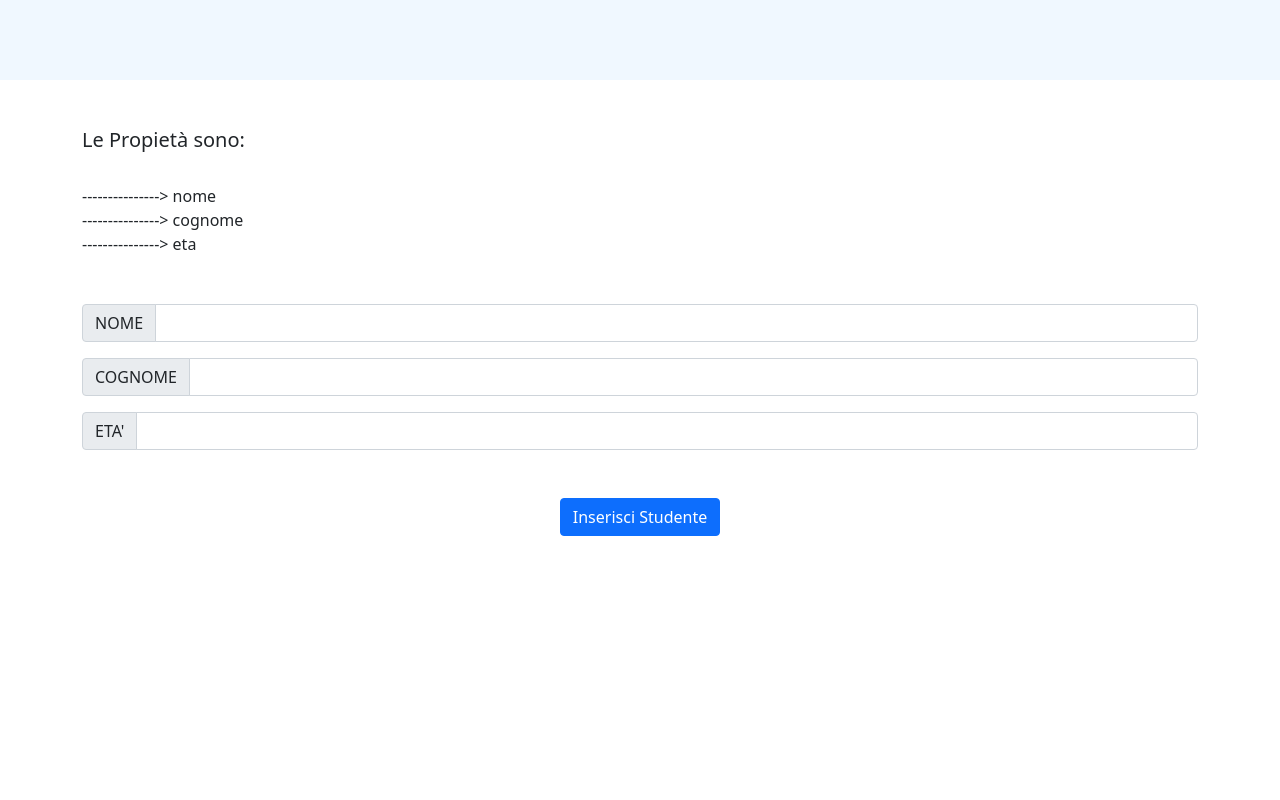
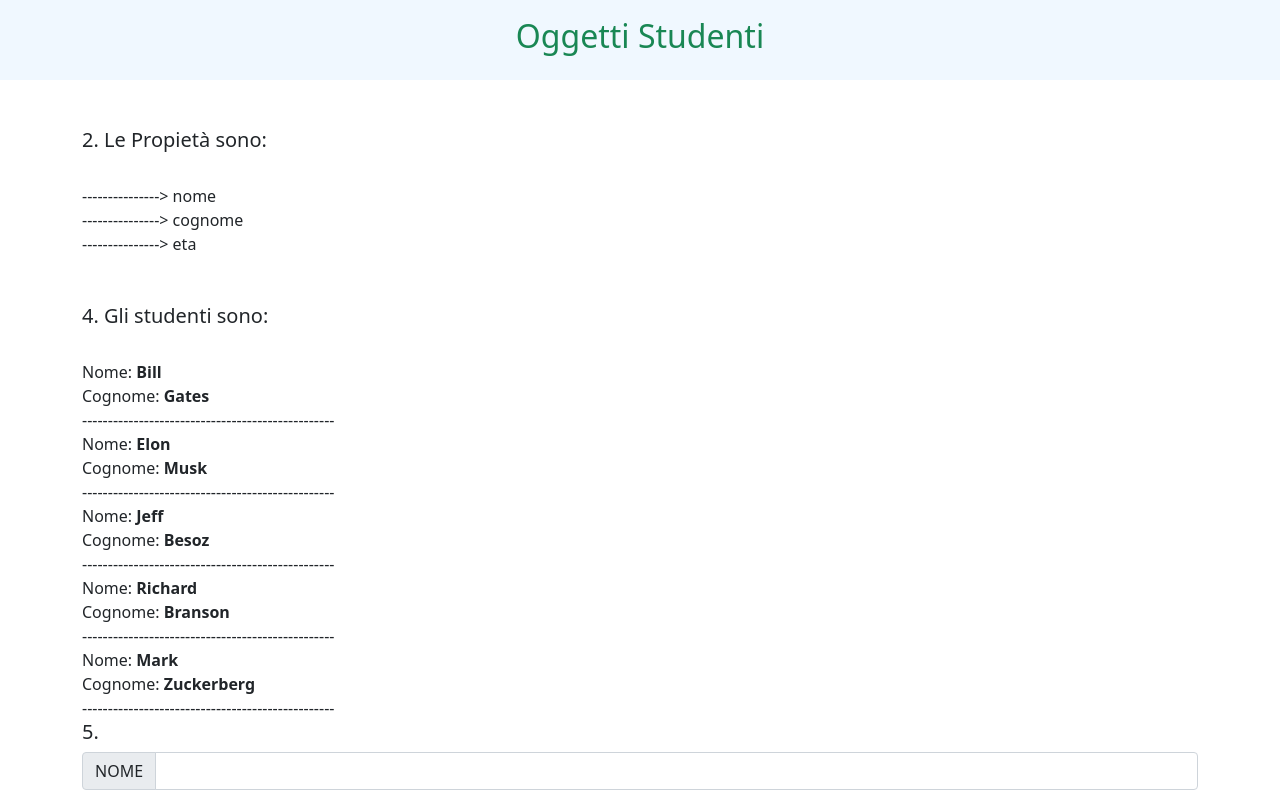
Before and after one commit to Vasmayer/js-oggetti-studenti, a plain HTML site: page index.html in a window 1280 px wide. Shown: the top 800 px of the page. Drawn offline with nearby package versions, Linux system fonts and the light colour scheme.

Commit message:
es completed with BONUS

```diff
--- a/index.html
+++ b/index.html
@@ -12,12 +12,14 @@
 <body>
 
     <header>
-        <h2></h2>
+        <h2 class="text-success">Oggetti Studenti</h2>
     </header>
 
     <main>
         <div class="container mt-5">
             <div id="property"></div>
+            <div id="students"></div>
+            <h5>5.</h5>
             <div class="input-group mb-3">
                 <span class="input-group-text">NOME</span>
                 <input type="text" class="form-control"B name="name" id="name">
@@ -28,10 +30,10 @@
             </div>
             <div class="input-group mb-3">
                 <span class="input-group-text">ETA'</span>
-                <input type="text" class="form-control"B name="eta" id="eta">
+                <input type="number" class="form-control" name="eta" id="eta">
             </div>
             <div class="d-grid gap-2 d-md-block text-center mt-5">
-                <button class="btn btn-primary" type="button">Inserisci Studente</button>
+                <button class="btn btn-primary" type="button" id='insert'>Inserisci Studente</button>
               </div>
         </div>
 
--- a/js/script.js
+++ b/js/script.js
@@ -10,6 +10,15 @@
 
 */
 
+/* funzione random number */
+
+const rdnNumber = (min,max) => Math.floor(Math.random() * ( max - min )) + min
+
+
+
+
+
+/* _______________________________ 1 _______________________________ */
 /* creo l'oggetto studente */
 studente =
 {
@@ -17,10 +26,46 @@
     cognome : 'Gates',
     eta : 67
 }
+/* _______________________________ 3 _______________________________ */
+studenti = [
+    {
+        nome : 'Bill',
+        cognome : 'Gates',
+        eta : 67
+    },
+    {
+        nome : 'Elon',
+        cognome : 'Musk',
+        eta : 50
+    },
+    {
+        nome : 'Jeff',
+        cognome : 'Besoz',
+        eta : 58
+    },
+    {
+        nome : 'Richard',
+        cognome : 'Branson',
+        eta : 71
+    },
+    {
+        nome : 'Mark',
+        cognome : 'Zuckerberg',
+        eta : 37
+    }
+];
 
+/* prendo gli elementi del DOM che mi servono */
 const propertyElement = document.getElementById('property');
-let message = "<div class='my-5'><h5>Le Propietà sono:</h3><br>";
+const studentsElement = document.getElementById('students');
+const insertElement = document.getElementById('insert');
+const nameElement = document.getElementById('name');
+const surnameElement = document.getElementById('surname');
+const etaElement = document.getElementById('eta');
 
+let message = "<div class='my-5'><h5> 2. Le Propietà sono:</h3><br>";
+/* _______________________________ 2 _______________________________ */
+/* stampo le propietà dell'oggetto */
 for(let key in studente)
 {
     message += `---------------> ${key}<br>`;
@@ -28,4 +73,46 @@
 
 message+='</div>';
 
+/* stampo sullo schemrmo */
 propertyElement.innerHTML = message;
+
+/* _______________________________ 4 _______________________________ */
+
+/* prendo il numero di studenti */
+const numberStudents  = studenti.length;
+
+message = "<h5> 4. Gli studenti sono:</h3><br>";
+
+    for(let i=0;i < numberStudents;i++)
+    {
+        const currentStudent =  studenti[i];
+
+        message += `Nome:<strong> ${currentStudent.nome}</strong><br>Cognome: <strong> ${currentStudent.cognome} </strong> <br>`;
+        message +='-------------------------------------------------<br>';
+    }
+
+    studentsElement.innerHTML = message;
+
+
+insertElement.addEventListener('click',()=>{
+
+        addstudent =
+        {
+            nome : '',
+            cognome : '',
+            eta : 0
+        }
+
+    addstudent.nome = nameElement.value;
+    addstudent.cognome = surnameElement.value;
+    addstudent.eta = etaElement.value;
+
+    studenti.push(addstudent);
+
+    console.table(studenti);
+
+    addedTextStudent = `Nome:<strong> ${addstudent.nome}</strong><br>Cognome: <strong> ${addstudent.cognome} </strong> <br>`;
+    addedTextStudent +='-------------------------------------------------<br>';
+    studentsElement.innerHTML += addedTextStudent;
+
+});
```
